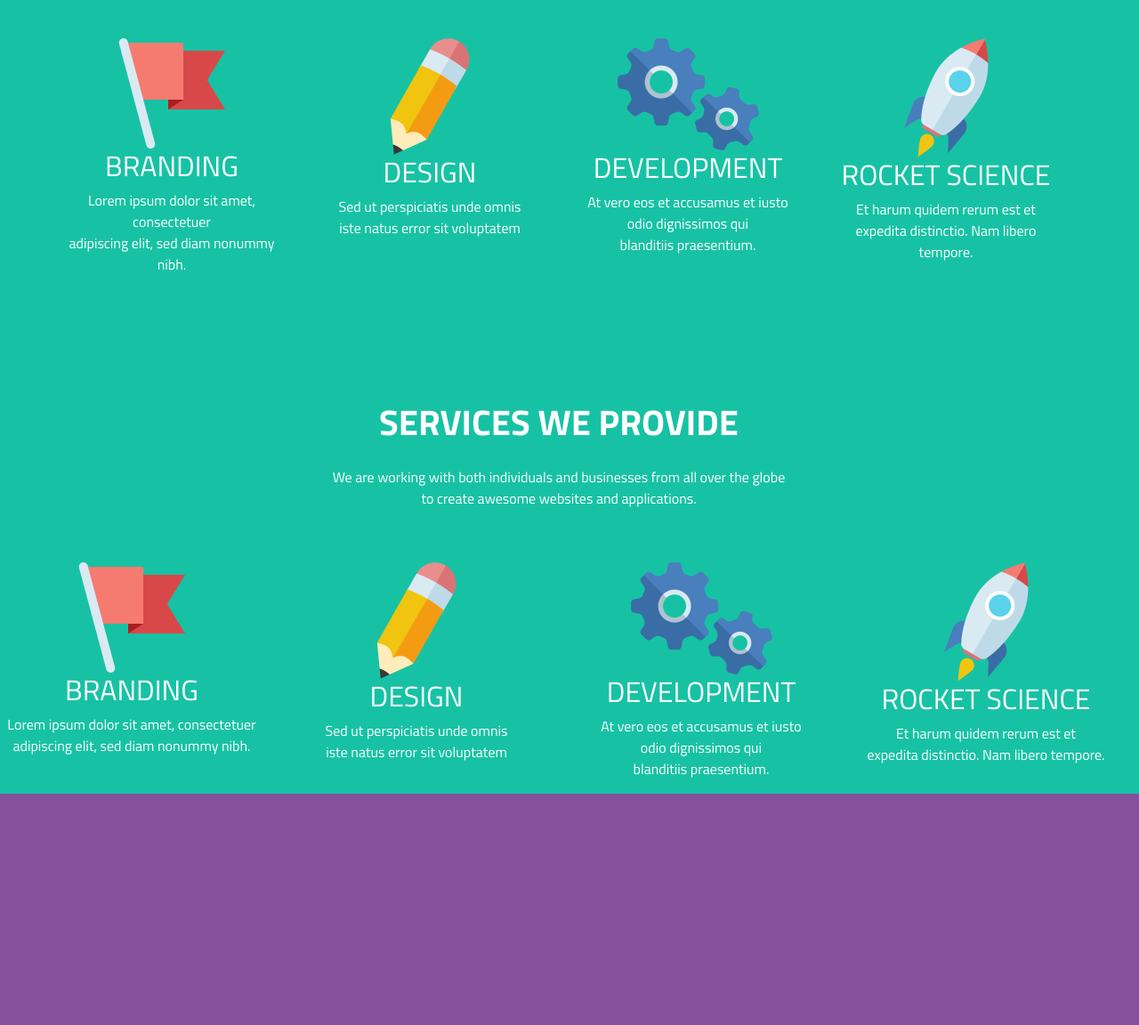
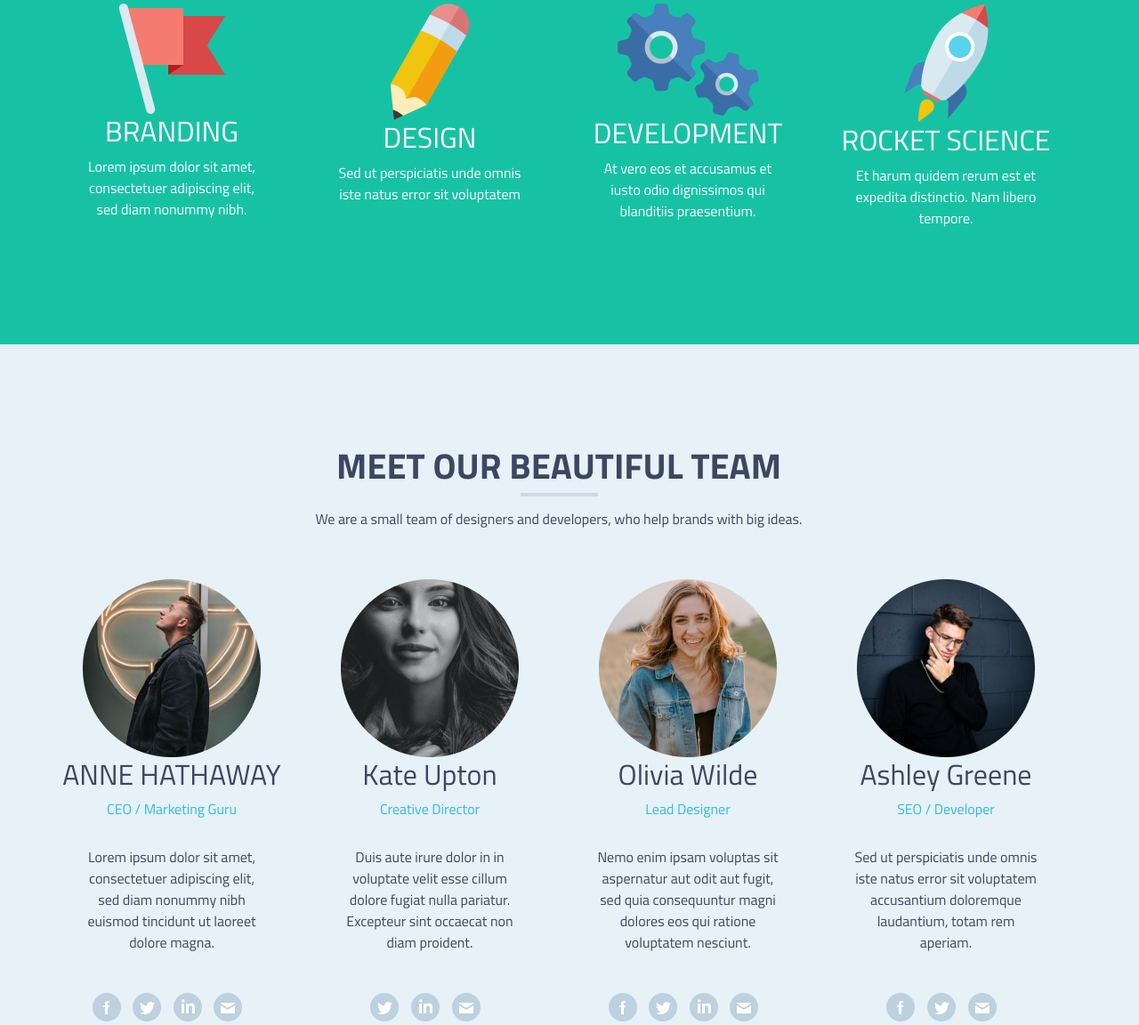
Before and after one commit to GustavoScopinho/atv-fds01, a plain HTML site: page index.html in a window 1280 px wide. Shown: the part 900-2052 px from the top of the page at 89% size. Before the commit the page ends 1792 px from the top, so only its background shows below. Drawn offline with nearby package versions, Linux system fonts and the light colour scheme.

Commit message:
Add Team and Skills

```diff
--- a/index.html
+++ b/index.html
@@ -94,99 +94,179 @@
       </div>
     </section>
 
-    <section class="container-2">
+    <!-- SERVICES -->
+
+    <section id="services" class="container-2">
       <div class="row text-center">
         <div class="col-md-12">
           <h1><strong>SERVICES WE PROVIDE</strong></h1>
+          <div class="pai-divisor2">
+            <div class="divisor2"></div>
+          </div>
           <p>
             We are working with both individuals and businesses from all over
-            the globe <br />
-            to create awesome websites and applications.
+            the globe to create awesome websites and applications.
           </p>
         </div>
       </div>
 
-      <div id="services" class="row text-center">
+      <div class="row text-center">
         <div class="col-md-3">
           <img src="./img/icon-branding 1.png" alt="" />
           <h2>BRANDING</h2>
           <p>
-            Lorem ipsum dolor sit amet, consectetuer <br />
-            adipiscing elit, sed diam nonummy nibh.
+            Lorem ipsum dolor sit amet, consectetuer adipiscing elit, sed diam
+            nonummy nibh.
           </p>
         </div>
         <div class="col-md-3">
           <img src="./img/icon-design 1.png" alt="" />
           <h2>DESIGN</h2>
-          <p>
-            Sed ut perspiciatis unde omnis <br />
-            iste natus error sit voluptatem
-          </p>
+          <p>Sed ut perspiciatis unde omnis iste natus error sit voluptatem</p>
         </div>
         <div class="col-md-3">
           <img src="./img/icon-development 1.png" alt="" />
           <h2>DEVELOPMENT</h2>
           <p>
-            At vero eos et accusamus et iusto <br />
-            odio dignissimos qui <br />
-            blanditiis praesentium.
+            At vero eos et accusamus et iusto odio dignissimos qui blanditiis
+            praesentium.
           </p>
         </div>
         <div class="col-md-3">
           <img src="./img/icon-rocket 1.png" alt="" />
           <h2>ROCKET SCIENCE</h2>
           <p>
-            Et harum quidem rerum est et <br />
-            expedita distinctio. Nam libero tempore.
+            Et harum quidem rerum est et expedita distinctio. Nam libero
+            tempore.
           </p>
         </div>
       </div>
     </section>
 
-    <section class="container-2">
+    <!-- BEAUTIFUL TEAM -->
+
+    <section id="team" class="container-2">
       <div class="row text-center">
         <div class="col-md-12">
-          <h1><strong>SERVICES WE PROVIDE</strong></h1>
+          <h1><strong>MEET OUR BEAUTIFUL TEAM</strong></h1>
+          <div class="pai-divisor">
+            <div class="divisor"></div>
+          </div>
           <p>
-            We are working with both individuals and businesses from all over
-            the globe <br />
-            to create awesome websites and applications.
+            We are a small team of designers and developers, who help brands
+            with big ideas.
           </p>
         </div>
       </div>
 
-      <div id="team" class="row text-center">
+      <div class="row text-center">
         <div class="col-md-3">
-          <img src="./img/icon-branding 1.png" alt="" />
-          <h2>BRANDING</h2>
+          <img src="./img/Base.png" alt="" />
+          <h2>ANNE HATHAWAY</h2>
+          <p style="color: #30bae7">CEO / Marketing Guru</p>
           <p>
-            Lorem ipsum dolor sit amet, consectetuer <br />
-            adipiscing elit, sed diam nonummy nibh.
+            Lorem ipsum dolor sit amet, consectetuer adipiscing elit, sed diam
+            nonummy nibh euismod tincidunt ut laoreet dolore magna.
+          </p>
+          <div>
+            <i>
+              <img src="./img/Fb icon (1).png" alt="" />
+              <img src="./img/Twitter icon.png" alt="" />
+              <img src="./img/LinkedIn icon.png" alt="" />
+              <img src="./img/Mail icon.png" alt="" />
+            </i>
+          </div>
+        </div>
+        <div class="col-md-3">
+          <img src="./img/Base01.png" alt="" />
+          <h2>Kate Upton</h2>
+          <p style="color: #30bae7">Creative Director</p>
+          <p>
+            Duis aute irure dolor in in voluptate velit esse cillum dolore
+            fugiat nulla pariatur. Excepteur sint occaecat non diam proident.
+          </p>
+          <i>
+            <img src="./img/Twitter icon.png" alt="" />
+            <img src="./img/LinkedIn icon.png" alt="" />
+            <img src="./img/Mail icon.png" alt="" />
+          </i>
+        </div>
+        <div class="col-md-3">
+          <img src="./img/Base02.png" alt="" />
+          <h2>Olivia Wilde</h2>
+          <p style="color: #30bae7">Lead Designer</p>
+          <p>
+            Nemo enim ipsam voluptas sit aspernatur aut odit aut fugit, sed quia
+            consequuntur magni dolores eos qui ratione voluptatem nesciunt.
+          </p>
+          <i>
+            <img src="./img/Fb icon (1).png" alt="" />
+            <img src="./img/Twitter icon.png" alt="" />
+            <img src="./img/LinkedIn icon.png" alt="" />
+            <img src="./img/Mail icon.png" alt="" />
+          </i>
+        </div>
+        <div class="col-md-3">
+          <img src="./img/Base03.png" alt="" />
+          <h2>Ashley Greene</h2>
+          <p style="color: #30bae7">SEO / Developer</p>
+          <p>
+            Sed ut perspiciatis unde omnis iste natus error sit voluptatem
+            accusantium doloremque laudantium, totam rem aperiam.
+          </p>
+          <i>
+            <img src="./img/Fb icon (1).png" alt="" />
+            <img src="./img/Twitter icon.png" alt="" />
+            <img src="./img/Mail icon.png" alt="" />
+          </i>
+        </div>
+      </div>
+    </section>
+
+    <!--  WE GOT SKILLS -->
+
+    <section id="skills" class="container-2">
+      <div class="row text-center">
+        <div class="col-md-12">
+          <h1><strong>WE GOT SKILLS!</strong></h1>
+          <div class="pai-divisor3">
+            <div class="divisor3"></div>
+          </div>
+          <p>
+            Lorem ipsum dolor sit amet, consectetur adipisicing elit, sed do
+            eiusmod tempor incididunt ut labore et dolore magna aliqua.
+          </p>
+        </div>
+      </div>
+
+      <div class="row text-center">
+        <div class="col-md-3">
+          <img src="./img/Group 11.png" alt="" />
+          <h2>WEB DESIGN</h2>
+          <p>
+            Lorem ipsum dolor sit amet, consectetuer adipiscing elit, sed diam
+            nonummy nibh.
           </p>
         </div>
         <div class="col-md-3">
-          <img src="./img/icon-design 1.png" alt="" />
-          <h2>DESIGN</h2>
+          <img src="./img/Group 12.png" alt="" />
+          <h2>HTML / CSS</h2>
+          <p>Sed ut perspiciatis unde omnis iste natus error sit voluptatem</p>
+        </div>
+        <div class="col-md-3">
+          <img src="./img/Group 13.png" alt="" />
+          <h2>GRAPHIC DESIGN</h2>
           <p>
-            Sed ut perspiciatis unde omnis <br />
-            iste natus error sit voluptatem
+            At vero eos et accusamus et iusto odio dignissimos qui blanditiis
+            praesentium.
           </p>
         </div>
         <div class="col-md-3">
-          <img src="./img/icon-development 1.png" alt="" />
-          <h2>DEVELOPMENT</h2>
+          <img src="./img/Group 14.png" alt="" />
+          <h2>UI / UX</h2>
           <p>
-            At vero eos et accusamus et iusto <br />
-            odio dignissimos qui <br />
-            blanditiis praesentium.
-          </p>
-        </div>
-        <div class="col-md-3">
-          <img src="./img/icon-rocket 1.png" alt="" />
-          <h2>ROCKET SCIENCE</h2>
-          <p>
-            Et harum quidem rerum est et <br />
-            expedita distinctio. Nam libero tempore.
+            Et harum quidem rerum est et expedita distinctio. Nam libero
+            tempore.
           </p>
         </div>
       </div>
--- a/style.css
+++ b/style.css
@@ -32,13 +32,17 @@ body{
 }
 
 
-#container-text{
+#container-text {
   display: flex;
   align-items:center ;
   justify-content: center;
   color: #FFF;
   margin-top: 40px;
 
+}
+
+#container-text p {
+  color: #FFF;
 }
 
 .text-center .btn {
@@ -49,26 +53,43 @@ body{
   height: 75px;
 }
 
-/*  **** */
+#container-text p{
+  font-size: clamp(1.7em, 1em + 2vw, 2.5em);
+}
+
+/*  SERVICES  */
 
 .container-2{
   background-color: #17C2A4;
   height: 100%;
   width: 100%;
+  padding-bottom: 7%;
 }
 
+#services h2, p {
+  color: #FFF;
+}
 
-#container-text p{
-  font-size: clamp(1.7em, 1em + 2vw, 2.5em);
-}
 
 .container-2 h1{
   margin-top: 10%;
   margin-bottom: 2%;
 }
 
-.container-2 h1, p, h2{
+#services p, h1, h2{
   color: #FFF;
+}
+
+.divisor2{
+  width: 87px;
+  height: 4px;
+  background-color: rgba(0, 0, 0, 0.156);
+  margin-top: -1.5%;
+}
+
+.pai-divisor2 {
+  display: flex;
+  justify-content: center;
 }
 
 
@@ -82,5 +103,64 @@ body{
 }
 
 #services {
- padding: 0 60px;
+ padding: 0 60px 100px 60px;
 }
+
+
+ /* BEAUTIFUL TEAM */
+
+
+#team {
+  background-color: #E7F1F8;
+  width: 100%;
+  padding: 0 60px 100px 60px;
+}
+
+#team h1, h2, p {
+  color: #3C4761;
+}
+
+.divisor{
+  width: 87px;
+  height: 4px;
+  background-color: #bdd1dfb4;
+  margin-top: -1.5%;
+}
+
+.pai-divisor {
+  display: flex;
+  justify-content: center;
+}
+
+.col-md-3 p{
+  margin: 0 auto;
+  padding: 0 10% 30px;
+}
+
+
+.col-md-3 i img {
+  padding: 15px 10px 0px 0px;
+
+}
+
+
+#skills {
+  background-color: #FFF;
+}
+
+#skills h1, h2, p {
+  color: #3C4761;
+}
+
+
+.divisor3{
+  width: 87px;
+  height: 4px;
+  background-color: #DFE8ED;
+  margin-top: -1.5%;
+}
+
+.pai-divisor3 {
+  display: flex;
+  justify-content: center;
+}
```
Also changed, not shown: img/Base.png (added), img/Base01.png (added), img/Base02.png (added), img/Base03.png (added), img/Fb icon (1).png (added), img/Group 11.png (added), img/Group 12.png (added), img/Group 13.png (added), img/Group 14.png (added), img/LinkedIn icon.png (added), img/Mail icon.png (added), img/Twitter icon.png (added).
